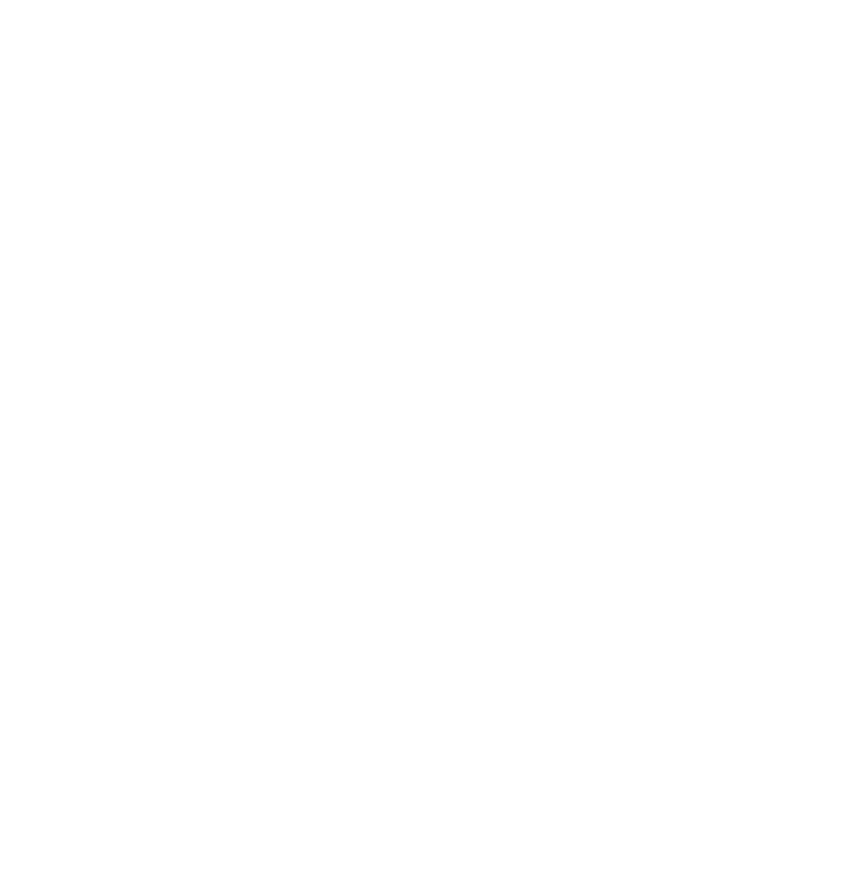
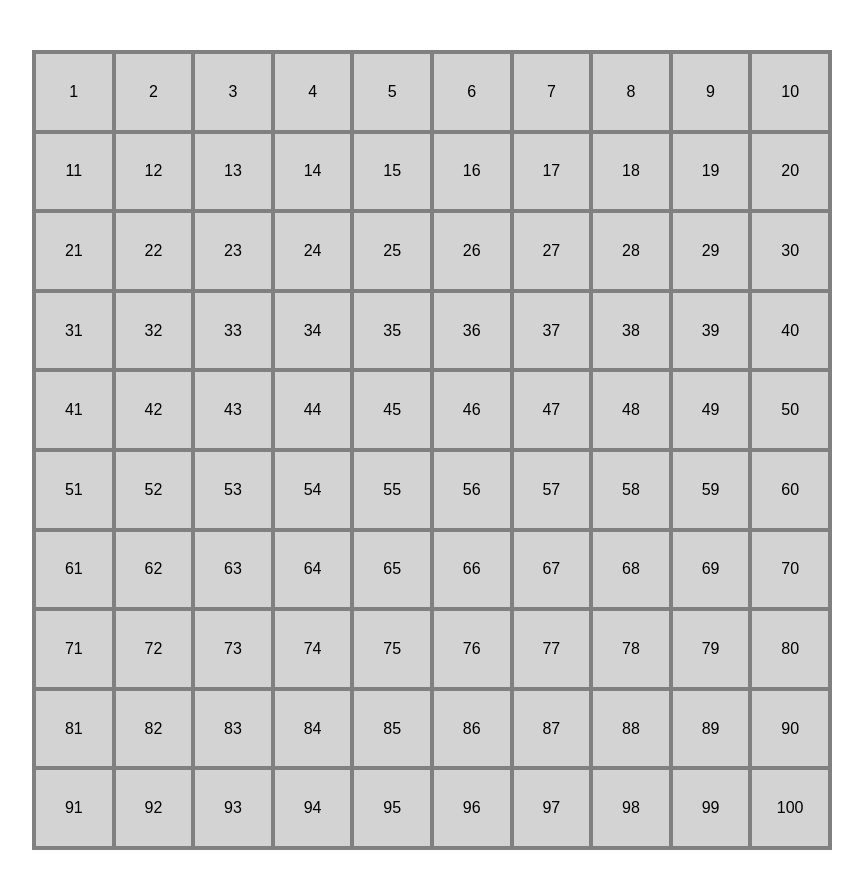
Before and after one commit to DanieleGelsomino/js-campominato-grid, a plain HTML site: page index.html in a window 1280 px wide. Shown: the whole page, without its empty margins (208-1071 px from the left). Before the commit the page ends 800 px from the top, so only its background shows below. Drawn offline with Linux system fonts and the light colour scheme.

Commit message:
add cells

```diff
--- a/css/style.css
+++ b/css/style.css
@@ -8,3 +8,26 @@
 body {
   font-family: sans-serif;
 }
+
+/* utilities */
+
+/* content */
+
+#grid {
+  width: 800px;
+  height: 800px;
+  margin: 50px auto;
+  border: 2px solid grey;
+  display: flex;
+  flex-wrap: wrap;
+}
+
+.cell {
+  width: calc(100% / 10);
+  height: calc(100% / 10);
+  border: 2px solid gray;
+  background-color: lightgray;
+  display: flex;
+  align-items: center;
+  justify-content: center;
+}
--- a/index.html
+++ b/index.html
@@ -10,7 +10,7 @@
 </head>
 
 <body>
-
+    <div id="grid"></div>
 
     <script src="js/script.js"></script>
 </body>
--- a/js/script.js
+++ b/js/script.js
@@ -7,3 +7,35 @@ console.log("JS OK!");
  in cui ogni cella contiene un numero tra quelli compresi in un range compreso tra 1 e 100
  Quando l'utente clicca su ogni cella, la cella cliccata si colora di azzurro.
 */
+
+// creo griglia 10x10
+const grid = document.getElementById("grid");
+
+const columns = 10;
+const rows = 10;
+// calcolo il totale delle celle da generare
+const allCells = columns * rows;
+
+// vado ad applicare il ciclo per ogni cella
+for (let i = 1; i < allCells + 1; i++) {
+  // creo cella
+  const cell = newCell();
+  // aggiungo i numeri all'interno delle singole celle
+  numbers = generateRange(i);
+  cell.innerText = numbers;
+  cell.id = numbers;
+  // aggiungo la cella nella griglia
+  grid.appendChild(cell);
+}
+
+// funzione per creare cella
+function newCell() {
+  const square = document.createElement("div");
+  square.classList.add("cell");
+  return square;
+}
+
+function generateRange(num) {
+  const range = num;
+  return range;
+}
```
